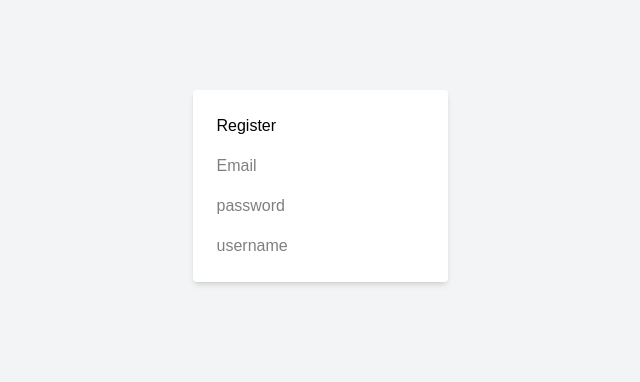
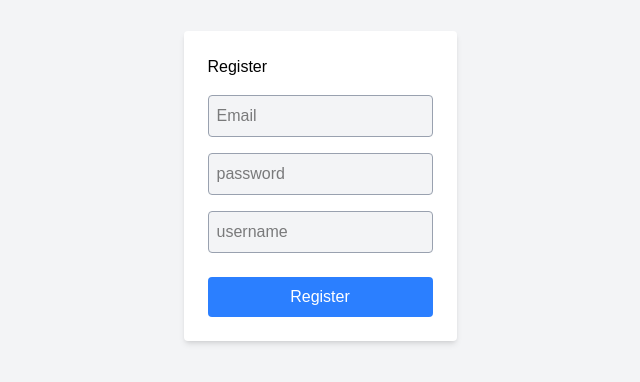
Before and after one commit to adityadewan22-hub/StockPulse, a Next.js app in the folder frontend/: page /register in a window 1280 px wide. Shown: the part 214-596 px from the top of the page, without its empty margins (320-960 px from the left). Built offline with nearby package versions, Linux system fonts and the light colour scheme.

Commit message:
fixed some bugs and changed some css

```diff
--- /dev/null
+++ b/frontend/src/app/background.css
@@ -0,0 +1,5 @@
+.background-div{
+    background-image: url("/blue-pink-polygonal-pattern-abstract-geometric-background-triangular-mosaic-perfect-for-website-mobile-app-advertisement-social-media-free-photo.jpeg");
+    background-size: cover;
+    background-position: center;
+}
--- a/frontend/src/app/components/StockLiveCard.tsx
+++ b/frontend/src/app/components/StockLiveCard.tsx
@@ -56,11 +56,15 @@ export default function StockLiveCard({ symbol }: StockLiveCardProp) {
   }
 
   return (
+    <div
+      className=" flex justify-center items-center bg-cover bg-center"
+      style={{ backgroundImage: "url('/background.jpg')" }}
+    >
       <motion.div
         initial={{ opacity: 0, y: 10 }}
         animate={{ opacity: 1, y: 0 }}
         transition={{ duration: 0.3 }}
-      className="p-4 border rounded-xl shadow-md bg-white w-64 text-center"
+        className="p-4 border rounded-xl shadow-md bg-white w-64 text-center "
       >
         <h2 className="text-lg font-semibold">{symbol}</h2>
         <motion.p
@@ -72,5 +76,6 @@ export default function StockLiveCard({ symbol }: StockLiveCardProp) {
           {price ?? "--"}
         </motion.p>
       </motion.div>
+    </div>
   );
 }
--- a/frontend/src/app/login/page.tsx
+++ b/frontend/src/app/login/page.tsx
@@ -1,9 +1,12 @@
 "use client";
 import axios from "axios";
 import React, { FormEvent, useState } from "react";
+import { useRouter } from "next/navigation";
+import "../background.css";
 
 const Login = () => {
   //we need state, handle and reutrn;
+  const router = useRouter();
   const [email, setEmail] = useState("");
   const [password, setPassword] = useState("");
 
@@ -16,13 +19,14 @@ const Login = () => {
       });
       const { token } = res.data;
       localStorage.setItem("token", token);
+      router.push("/");
     } catch (err: any) {
       console.log("couldnt login", err.message);
     }
   };
 
   return (
-    <div className="flex justify-center items-center h-screen bg-gray-100">
+    <div className="flex justify-center items-center h-screen background-div">
       <form
         onSubmit={handleLogin}
         className="flex flex-col gap-4 p-6 bg-white rounded shadow-md text-black"
--- a/frontend/src/app/page.tsx
+++ b/frontend/src/app/page.tsx
@@ -6,12 +6,14 @@ import ProtectRoute from "./routes/protectRoute";
 export default function Home() {
   return (
     <ProtectRoute>
+      <div className="background-div min-h-screen flex flex-col items-center justify-center">
         <main className="flex flex-col items-center justify-center min-h-screen bg-gray-950 p-8">
           <h1 className="text-3xl font-bold text-white mb-6">
             📊 StockPulse Live
           </h1>
           <StockList />
         </main>
+      </div>
     </ProtectRoute>
   );
 }
--- a/frontend/src/app/register/page.tsx
+++ b/frontend/src/app/register/page.tsx
@@ -10,14 +10,11 @@ const register = () => {
   const handleRegister = async (e: React.FormEvent) => {
     try {
       e.preventDefault();
-      const res = await axios.post(
-        "http://localhost:5000/api/stocks/register",
-        {
-          email,
-          password,
-          username,
-        }
-      );
+      const res = await axios.post("http://localhost:5000/api/auth/register", {
+        email,
+        password,
+        username,
+      });
       const { token } = res.data;
       localStorage.setItem("token", token);
     } catch (err: any) {
@@ -37,19 +34,28 @@ const register = () => {
           placeholder="Email"
           value={email}
           onChange={(e) => setEmail(e.target.value)}
+          className="border border-gray-400 p-2 rounded bg-gray-100"
         ></input>
         <input
           type="password"
           placeholder="password"
           value={password}
           onChange={(e) => setPassword(e.target.value)}
+          className="border border-gray-400 p-2 rounded bg-gray-100"
         ></input>
         <input
           type="username"
           placeholder="username"
           value={username}
           onChange={(e) => setUsername(e.target.value)}
+          className="border border-gray-400 p-2 rounded bg-gray-100"
         ></input>
+        <button
+          type="submit"
+          className="bg-blue-500 text-white p-2 rounded mt-2"
+        >
+          Register
+        </button>
       </form>
     </div>
   );
--- a/frontend/src/app/routes/protectRoute.tsx
+++ b/frontend/src/app/routes/protectRoute.tsx
@@ -1,13 +1,15 @@
 "use client";
-import { useEffect, type ReactNode } from "react";
+import { useEffect, useState, type ReactNode } from "react";
 import { useAuth } from "../context/authContext";
 import { useRouter } from "next/navigation";
 
 function ProtectRoute({ children }: { children: ReactNode }) {
   const { token } = useAuth();
   const router = useRouter();
+  const [loading, setLoading] = useState(true);
 
   useEffect(() => {
+    setLoading(false);
     if (!token) {
       router.push("/login");
     }
@@ -16,6 +18,9 @@ function ProtectRoute({ children }: { children: ReactNode }) {
     return null;
   }
 
+  if (loading || !token) {
+    return <div>Loading...</div>;
+  }
   return <>{children}</>;
 }
 
```
Also changed, not shown: frontend/public/blue-pink-polygonal-pattern-abstract-geometric-background-triangular-mosaic-perfect-for-website-mobile-app-advertisement-social-media-free-photo.jpeg (added). Lines whose indentation alone changed are shown as unchanged.
